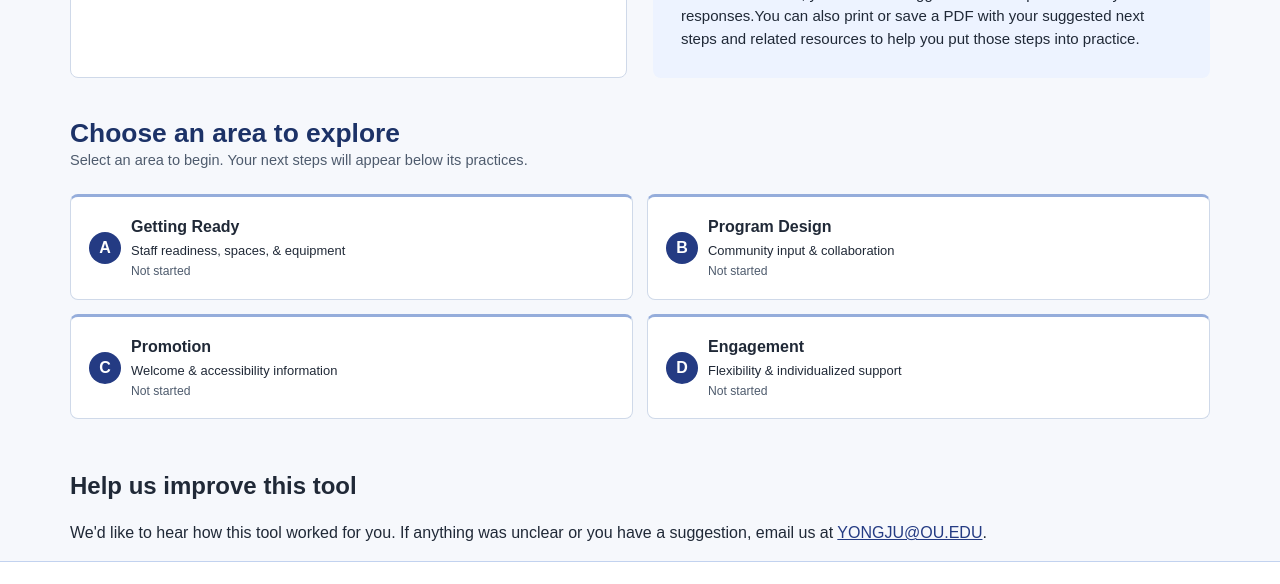
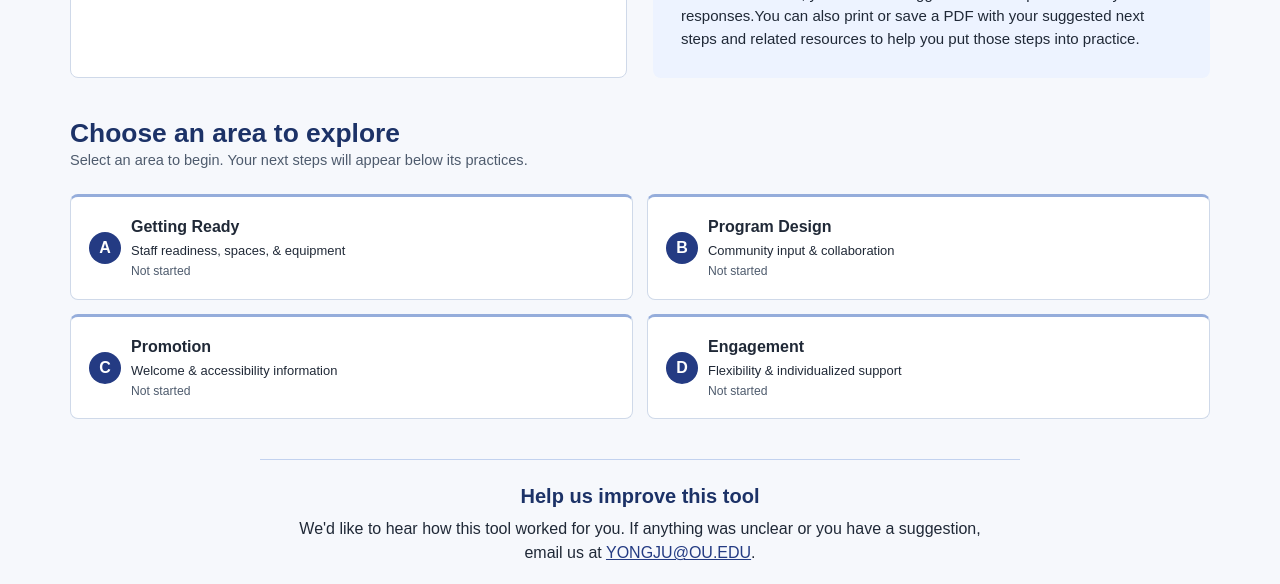
Before and after one commit to ouslisjung/Making-For-Everyone-Tool, a plain HTML site: page index.html in a window 1280 px wide. Shown: the part 635-1219 px from the top of the page. Drawn offline with Linux system fonts and the light colour scheme.

Commit message:
Modify explore padding and add feedback styles
Adjusted padding for the explore section and added feedback styles.

```diff
--- a/style.css
+++ b/style.css
@@ -194,7 +194,7 @@ h4 {
 }
 
 .explore {
-  padding: 39px 0 52px;
+  padding: 39px 0 20px;
 }
 
 .explore-heading {
@@ -536,6 +536,24 @@ h4 {
   display: none;
 }
 
+.feedback {
+  max-width: 760px;
+  margin: 20px auto 48px;
+  padding: 24px 20px 0;
+  border-top: 1px solid #c2d2ef;
+  text-align: center;
+}
+
+.feedback h2 {
+  margin-bottom: 8px;
+  color: #1c3267;
+  font-size: 1.25rem;
+}
+
+.feedback p {
+  margin-bottom: 0;
+}
+
 .site-footer {
   padding: 28px 0;
   border-top: 1px solid #c2d2ef;
```
